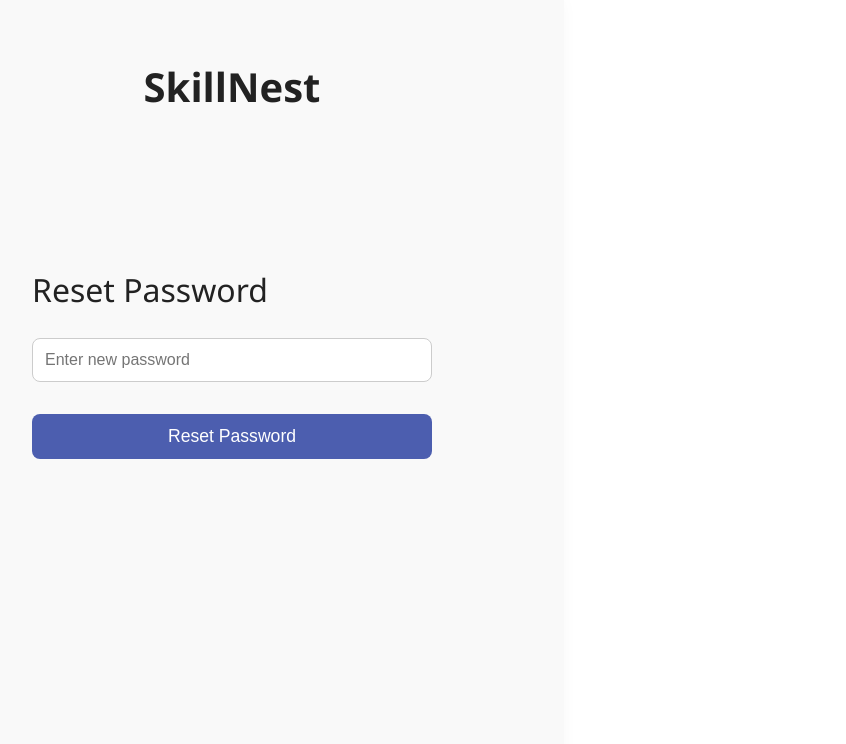
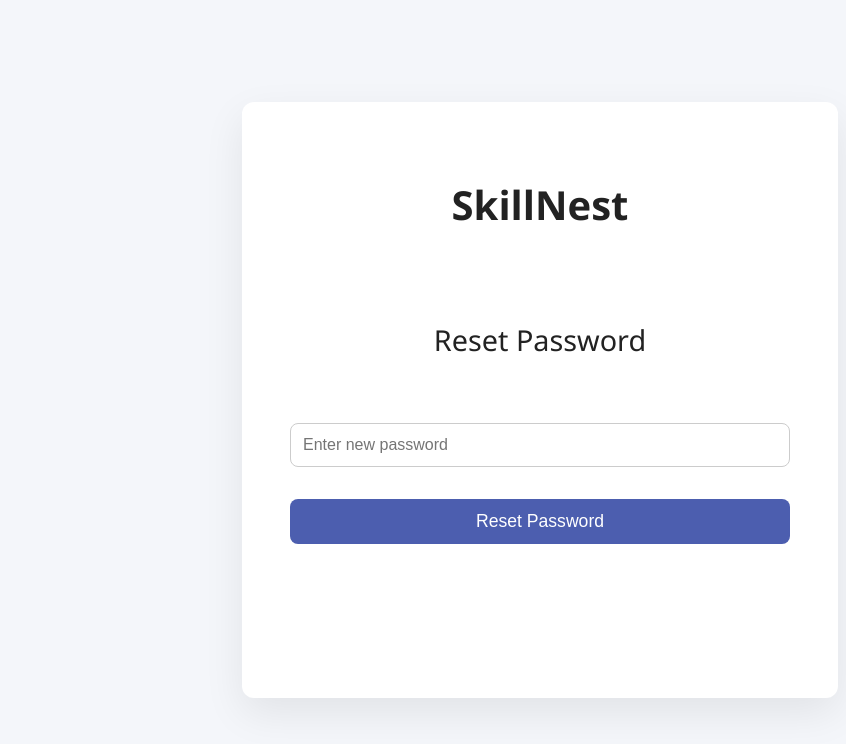
Before and after one commit to Arjabi04/SkillNest, a React (Create React App) app in the folder frontend/: page /reset-password/1 in a window 1280 px wide. Shown: the top 744 px of the page, without its empty margins (100-946 px from the left). Built offline with nearby package versions, Linux system fonts and the light colour scheme.

Commit message:
css for Reset Password Page

```diff
--- a/frontend/src/App.js
+++ b/frontend/src/App.js
@@ -2,6 +2,7 @@
 import SignupForm from "./components/SignupForm";
 import LoginForm from "./components/LoginForm";
 import ResetPasswordPage from "./components/ResetPasswordPage";
+import ForgotPasswordPage from "./components/ForgotPassword";
 
 function App() {
   return (
@@ -16,6 +17,8 @@
 
           <Route path="/signup" element={<SignupForm />} />
           <Route path="/login" element={<LoginForm />} />
+
+          <Route path="/forgot-password" element={<ForgotPasswordPage />} />
           <Route path="/reset-password/:token" element={<ResetPasswordPage />} />
         </Routes>
       </div>
--- a/frontend/src/components/LoginForm.jsx
+++ b/frontend/src/components/LoginForm.jsx
@@ -1,7 +1,7 @@
 import { useState } from "react";
 import { login } from "../api/auth";
 import { Link } from "react-router-dom";
-import "./LoginForm.css"; // import CSS
+import "./Login.css"; // import CSS
 import loginImage from "../assets/login-image.jpg"; // put your image in assets folder
 
 export default function LoginPage() {
@@ -56,7 +56,7 @@
         required
       />
        <p className="forgot-password">
-       <Link to="/signup">Forgot password?</Link>
+       <Link to="/forgot-password">Forgot password?</Link>
     </p>
       <button type="submit">Login</button>
     </form>
--- /dev/null
+++ b/frontend/src/components/ResetPassword.css
@@ -0,0 +1,83 @@
+/* Full page center */
+.reset-page {
+  display: flex;
+  justify-content: center;
+  align-items: center;
+  height: 100vh;
+  width: 100vw;
+  background-color: #f4f6fa;
+  font-family: 'Segoe UI', Tahoma, Geneva, Verdana, sans-serif;
+}
+
+/* Card container */
+.reset-container {
+  width: 500px;
+  height: 500px;
+  padding: 3rem;
+  background-color: #ffffff;
+  box-shadow: 0 15px 40px rgba(0, 0, 0, 0.08);
+  border-radius: 12px;
+  display: flex;
+  flex-direction: column;
+  align-items: center;
+}
+
+/* Brand text */
+.reset-brand {
+  font-size: 2.5rem;
+  font-weight: 700;
+  color: #222;
+  margin-bottom: 4rem;
+}
+
+/* Heading */
+.reset-heading {
+  font-size: 1.8rem;
+  font-weight: 500;
+  margin-bottom: 4rem;
+  color: #222;
+}
+
+/* Form */
+.reset-form {
+  width: 100%;
+  display: flex;
+  flex-direction: column;
+  gap: 2rem;
+}
+
+/* Input */
+.reset-form input {
+  padding: 0.75rem;
+  font-size: 1rem;
+  border-radius: 8px;
+  border: 1px solid #ccc;
+}
+
+.reset-form input:focus {
+  border-color: #4c5eafff;
+  outline: none;
+}
+
+/* Button */
+.reset-form button {
+  padding: 0.75rem;
+  font-size: 1.1rem;
+  border-radius: 8px;
+  border: none;
+  background-color: #4c5eafff;
+  color: white;
+  cursor: pointer;
+}
+
+.reset-form button:hover {
+  background-color: #3b4cdd;
+}
+
+/* Message */
+.reset-message {
+  margin-top: 1.5rem;
+  font-size: 0.95rem;
+  color: #444;
+  text-align: center;
+}
--- a/frontend/src/components/ResetPasswordPage.jsx
+++ b/frontend/src/components/ResetPasswordPage.jsx
@@ -1,7 +1,7 @@
 // src/components/ResetPasswordPage.jsx
 import { useState } from "react";
 import { useParams } from "react-router-dom";
-import "./LoginForm.css"; // reuse your CSS for inputs/buttons
+import "./ResetPassword.css";
 
 export default function ResetPasswordPage() {
   const { token } = useParams(); // get token from URL
@@ -26,12 +26,13 @@
   };
 
   return (
-    <div className="login-page">
-      <div className="login-container">
-        <h1 className="skillnest-text">SkillNest</h1>
-        <div className="form-wrapper">
-          <h2 className="login-heading">Reset Password</h2>
-          <form className="login-form" onSubmit={handleSubmit}>
+  <div className="reset-page">
+    <div className="reset-container">
+      <h1 className="reset-brand">SkillNest</h1>
+
+      <h2 className="reset-heading">Reset Password</h2>
+
+      <form className="reset-form" onSubmit={handleSubmit}>
         <input
           type="password"
           placeholder="Enter new password"
@@ -41,9 +42,10 @@
         />
         <button type="submit">Reset Password</button>
       </form>
-          {message && <p className="login-message">{message}</p>}
-        </div>
+
+      {message && <p className="reset-message">{message}</p>}
     </div>
   </div>
 );
+
 }
```
Also changed, not shown: frontend/src/components/Login.css (line endings or trailing spaces), 1 other file (tests, documents, lock files or other folders). Lines whose indentation alone changed are shown as unchanged.
